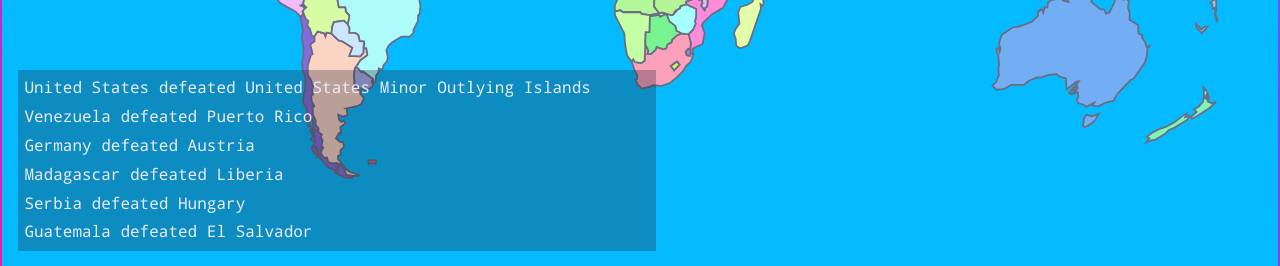
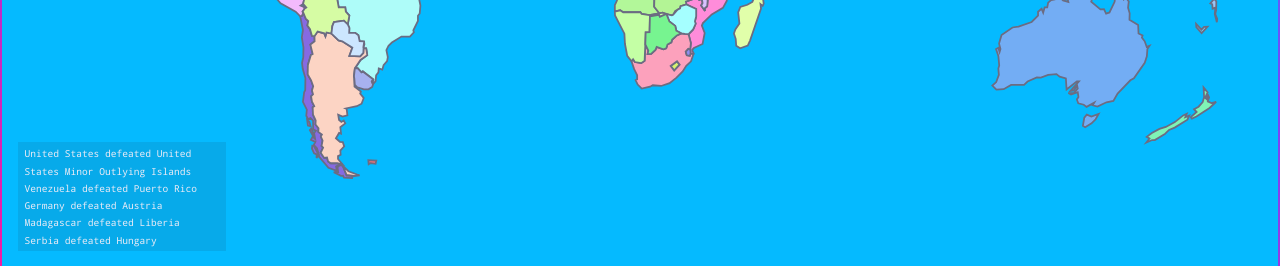
Before and after one commit to hectorbennett/hectorbennett.com, a Next.js app: page / in a window 1280 px wide. Both pictures are taken after a click on the button "world war". Shown: the part 531-797 px from the top of the page. Built offline with nearby package versions, Linux system fonts and the light colour scheme.

Commit message:
reduce size of console

```diff
--- a/components/WorldWar/WorldWar.module.scss
+++ b/components/WorldWar/WorldWar.module.scss
@@ -22,11 +22,13 @@
 .console {
   position: absolute;
   overflow: hidden;
-  height: 11.3rem;
-  width: 50%;
+  height: 6.8rem;
+  width: 13rem;
   bottom: 0;
   margin: 1rem;
   font-family: fonts.$monospace-font;
-  background: rgba(colours.$steelgrey, 0.3);
+  background: rgba(colours.$steelgrey, 0.1);
   padding: 0.2rem 0.4rem;
+  font-size: 0.6rem;
+  pointer-events: none;
 }
```
